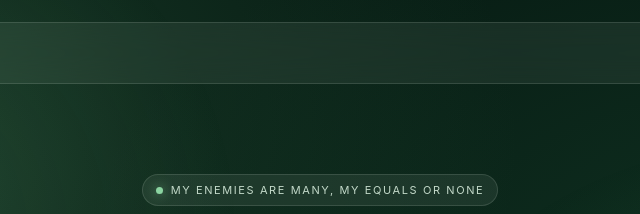
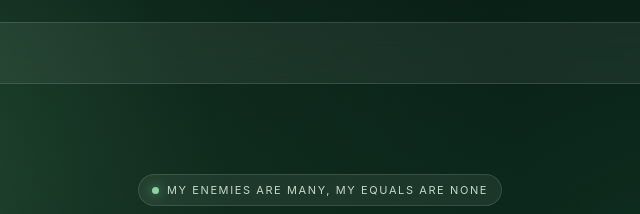
Before and after one commit to nexsnus/NOVUS, a plain HTML site: page index.html in a window 1280 px wide. Shown: the top 214 px of the page, 320-960 px from the left. Drawn offline with Linux system fonts and the light colour scheme.

Commit message:
Fix grammatical error in eyebrow text

```diff
--- a/index.html
+++ b/index.html
@@ -73,7 +73,7 @@
 
   <main class="container">
     <section class="hero">
-      <div class="eyebrow"><span class="status-dot"></span>My Enemies are many, my Equals or NONE</div>
+      <div class="eyebrow"><span class="status-dot"></span>My Enemies are many, my Equals are NONE</div>
 
       <h1>NOVUS<span>.</span></h1>
 
```
